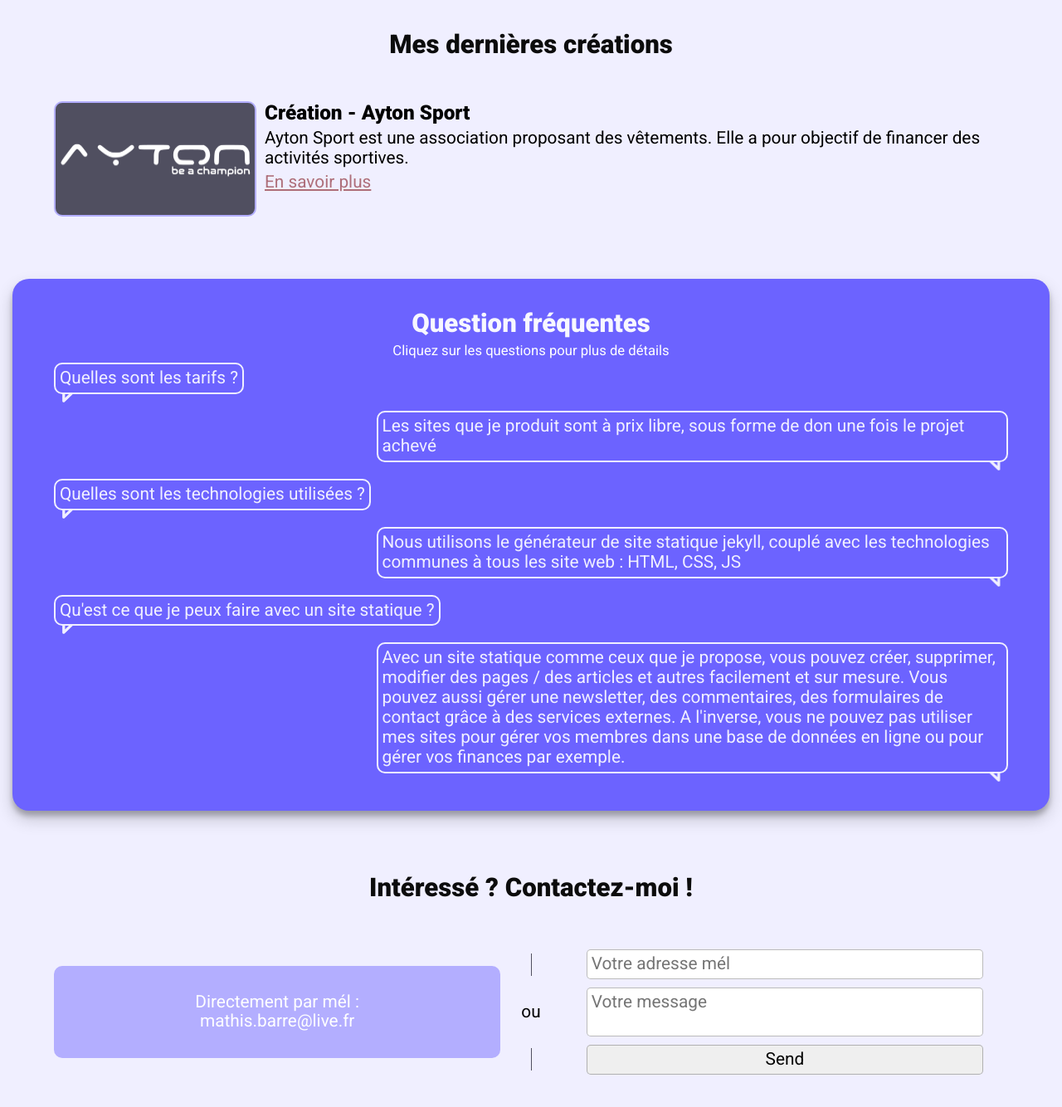
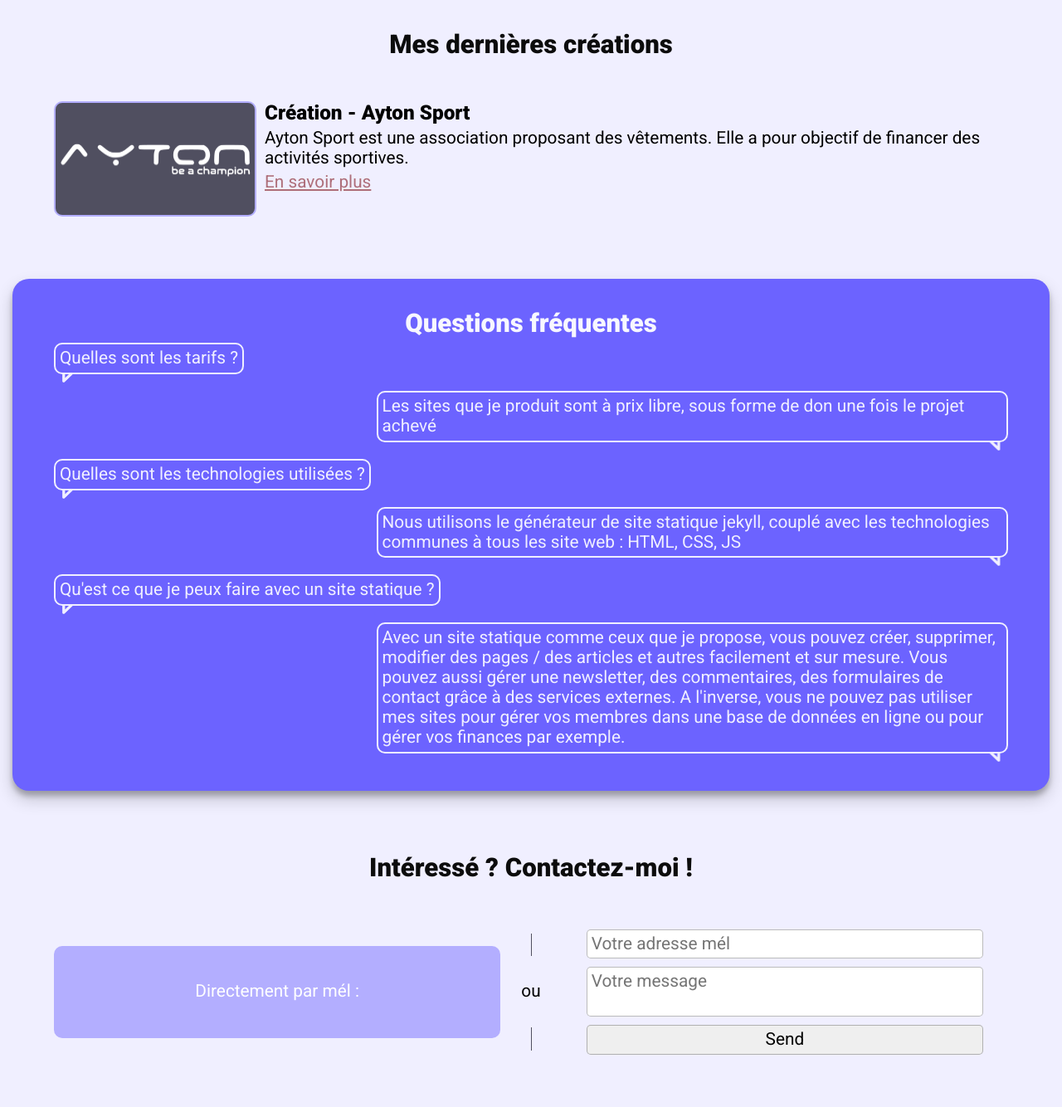
Before and after one commit to MathisBarre/mathis-webartisan, a Jekyll site: the page built from index.html, in a window 1280 px wide and 1400 px high, scrolled down 785 px. Shown: the top 1334 px of the window at 83% size. Built offline with Jekyll 4.4.1, drawn with Linux system fonts in a browser that asks for light colours.

```diff
--- a/_layouts/home.html
+++ b/_layouts/home.html
@@ -6,7 +6,7 @@ layout: skeleton
 
 <section class="section-presentation">
    <div class="infos-presentations">
-      <h1>{{ homeData.premier-titre }}</h1>
+      <h1>{{ homeData.titre-principal }}</h1>
       <h2 class="subtitle">{{ homeData.sous-titre }}</h2>
       <p>{{ homeData.introduction }}</p>
    </div>
@@ -20,9 +20,9 @@ layout: skeleton
 
 <section class="section-services">
    <div class="services-questions-wrapper">
-      <p class="services-questions">{{ homeData.serviceq1 }}</p>
-      <p class="services-questions">{{ homeData.service-q2 }}</p>
-      <p class="services-questions">{{ homeData.service-q3 }}</p>
+      {% for question in homeData.services-questions %}
+      <p class="services-questions">{{ question.question }}</p>
+      {% endfor %}
    </div>
    <div class="services-description">
       <h2>{{ homeData.service-titre }}</h2>
@@ -45,8 +45,8 @@ layout: skeleton
 </section>
 
 <section class="section-frequent_questions">
-   <h2>Question fréquentes</h2>
-   <h4 class="title-details">Cliquez sur les questions pour plus de détails</h4>
+   <h2>{{ homeData.question-titre }}</h2>
+   <h4 class="title-details">{{ homeData.question-sous-titre }}</h4>
 
    {% for item in homeData.questions-reponses %}
    <div class="l-question">
@@ -66,15 +66,15 @@ layout: skeleton
 </section>
 
 <section class="section-contact">
-   <h2>{{ homeData.contact-title }}</h2>
+   <h2>{{ homeData.contact-titre }}</h2>
    <div class="contact_wrapper">
-      <a href="mailto:mathis.barre@live.fr" class="mail-button">Directement par mél : <br> mathis.barre@live.fr</a>
+      <a href="mailto:mathis.barre@live.fr" class="mail-button">Directement par mél : <br> {{contact-mel}}</a>
       <div class="separator">
          <hr class="verticale">
          <p>ou</p>
          <hr class="verticale">
       </div>
-      <form class="contact_form" method="POST" action="https://formspree.io/mathis.barre@live.fr">
+      <form class="contact_form" method="POST" action="https://formspree.io/{{contact-mel}}">
          <input type="email" name="email" placeholder="Votre adresse mél">
          <textarea name="message" placeholder="Votre message"></textarea>
          <button type="submit">Send</button>
```
Also changed, not shown: _data/homepage.json (+10 -5 lines).
